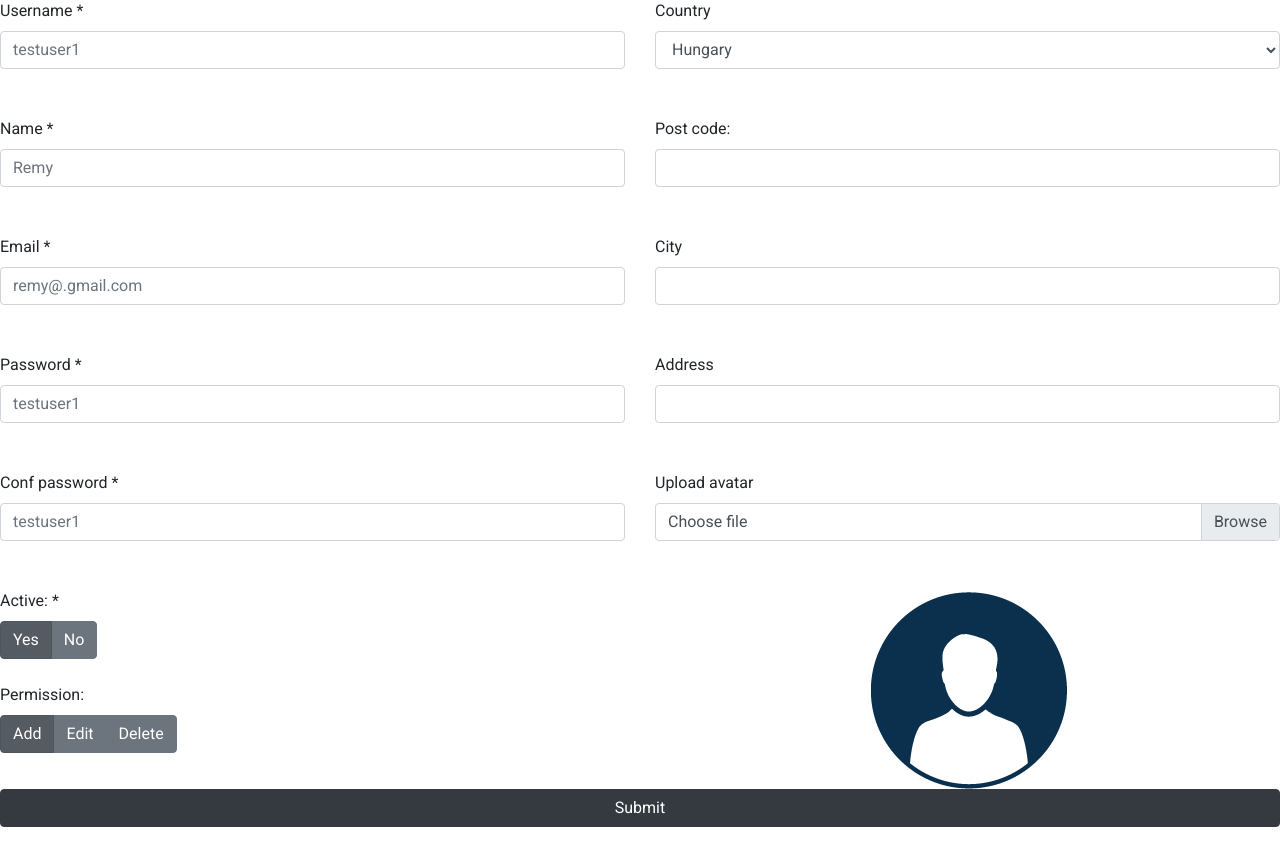
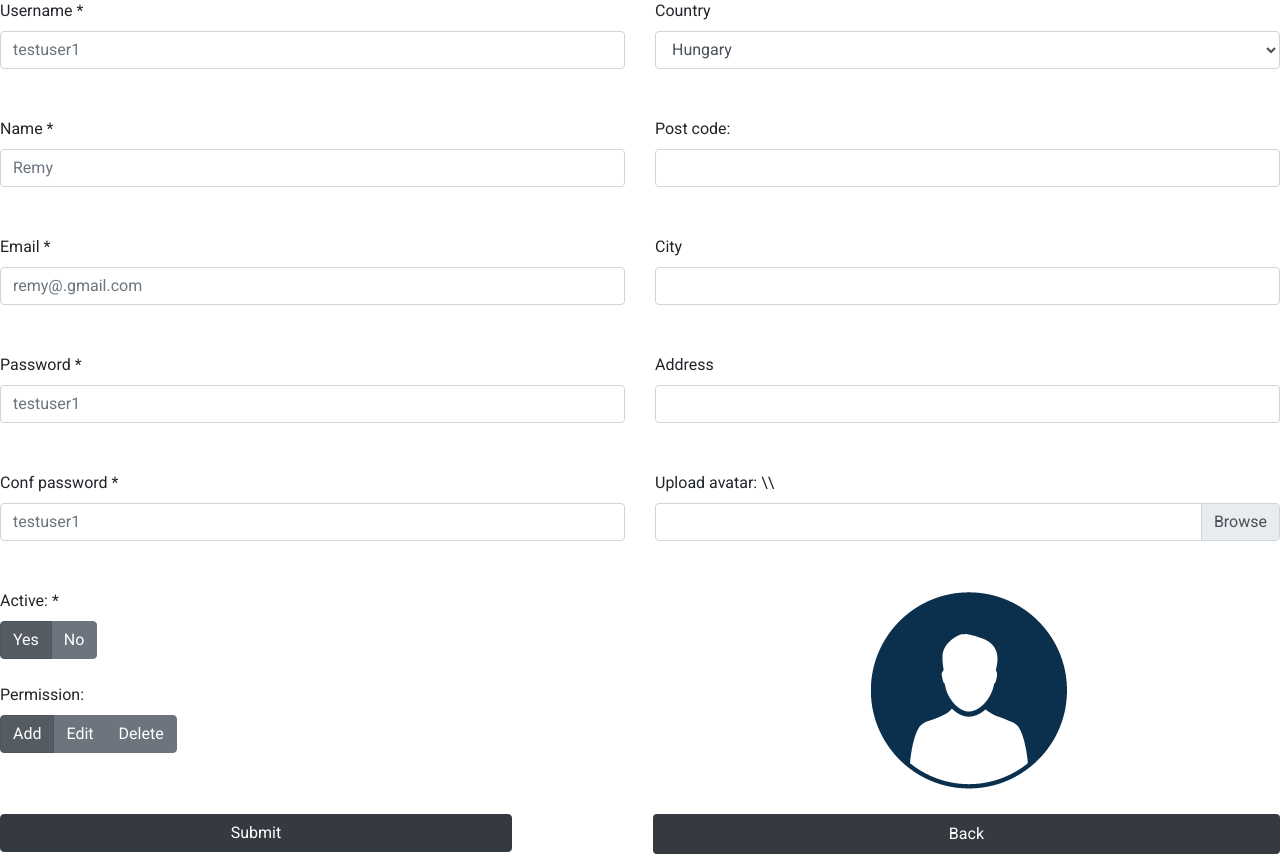
Before and after one commit to WhickedLuho/UserAdminTest, a PHP site: page /modify.php in a window 1280 px wide. Shown: the part 117-985 px from the top of the page. Before the commit the page ends 944 px from the top, so only its background shows below. Run offline with PHP 8.4, Linux system fonts and the light colour scheme; a user stored in the database is signed in; data comes from the database, SQL or seed files in the repository.

Commit message:
image upload

```diff
--- a/modify.php
+++ b/modify.php
@@ -104,6 +104,14 @@
 echo"</tbody>
     </table>";
 
+    if (empty($avatar)) {
+      $avatar = $avatardb;
+    }
+
+    if (empty($password)) {
+      $password = $pwdb;
+    }
+
     if ($_SERVER["REQUEST_METHOD"] == "POST") {
 
       //var_dump($_POST);
@@ -127,12 +135,22 @@
 
             $settings   =  array(array(
                   'allowed_extension'  =>    $extensions,
-         'max_file_size'      =>    2097152  ));
+                  'max_file_size'      =>    153600  ));
 
           $imgStatus = array();
           $imgStatus = uploadFile($file, $file_desti, $settings);
-      var_dump($imgStatus);
+
+          if(empty($imgStatus[1]['name'])){
+              $imgStatus[0]['status'] = "";
+              $imgStatus[0]['msg']    = "no file choosed";
+              $avatar = $avatardb;
+            }else{
+              $avatar = $imgStatus[1]['name'];
             }
+      }
+
+
+
 
       if (empty($_POST["username"])) {
           $username0 = $usernamedb;
@@ -210,7 +228,6 @@
         $address = test_input($_POST["address"]);
       }
 
-
       $usernameclean = ltrim($username0);
       $usernameclean = rtrim($usernameclean);
 
@@ -228,7 +245,8 @@
 
         include('db_config.php');
 
-        $sql = "UPDATE `users` SET `name` = '$name' , `email` = '$email', `username` ='$usernameclean', `password` = '$password', `active` = '$active',
+        $sql = "UPDATE `users` SET `name` = '$name' , `email` = '$email', `username` ='$usernameclean', `password` = '$password',
+          `avatar` = '$avatar', `active` = '$active',
           `permission` = '$permission', `country`  = '$country', `pcode` = '$pcode',  `city`  = '$city', `address`  = '$address'
           WHERE `id` = '$member'";
           var_dump($result = $connection->query($sql));
@@ -237,6 +255,7 @@
            var_dump( $connection->error);
             exit;
         }
+        $connection->close();
       }else{
         var_dump($usernameErr,$nameErr,$emailErr,$passwordErr,$activeErr);
         var_dump($password);
@@ -249,7 +268,6 @@
       $data = htmlspecialchars($data);
       return $data;
       }
-
 
 ?>
 
@@ -568,11 +586,11 @@
       <input type="text" class="form-control" name="address" value="" placeholder=<?php echo $address;?>>
       <br><br>
 
-      <label >Upload avatar</label>
+      <label >Upload avatar: \\ <?php echo $avatar;?></label>
       <div class="input-group">
         <div class="custom-file">
-          <input type="file" class="custom-file-input" name = "image" id="inputGroupFile04" placeholder="cucc">
-          <label class="custom-file-label" for="inputGroupFile04">Choose file</label>
+          <input type="file" class="custom-file-input" name = "image" id="inputGroupFile04" >
+          <label class="custom-file-label" for="inputGroupFile04"></label>
         </div>
       </div>
       <br><br>
@@ -580,10 +598,10 @@
       <div class="text-center">
         <img src="profile.png" class="rounded" alt="...">
       </div>
-
     </div>
   </div>
   <input type="submit" name="submit" class="btn btn-dark modibutton" value="Submit">
+  <a href="index.php" class="badge badge-dark linkBack">Back</a>
 </form>
 </body>
 </html>
--- a/super-style.css
+++ b/super-style.css
@@ -53,5 +53,16 @@
   height: auto;
 }
 input.btn.btn-dark.modibutton{
-  width: 100%;
+  width: 40%;
+  margin-top: 25px;
 }
+.linkBack{
+  margin-top: 25px;
+  float: right;
+
+  width: 49%;
+  height: 80%;
+  padding: 12px;
+  font-size: 100%;
+  font-weight: normal;
+}
```
Lines whose indentation alone changed are shown as unchanged.
